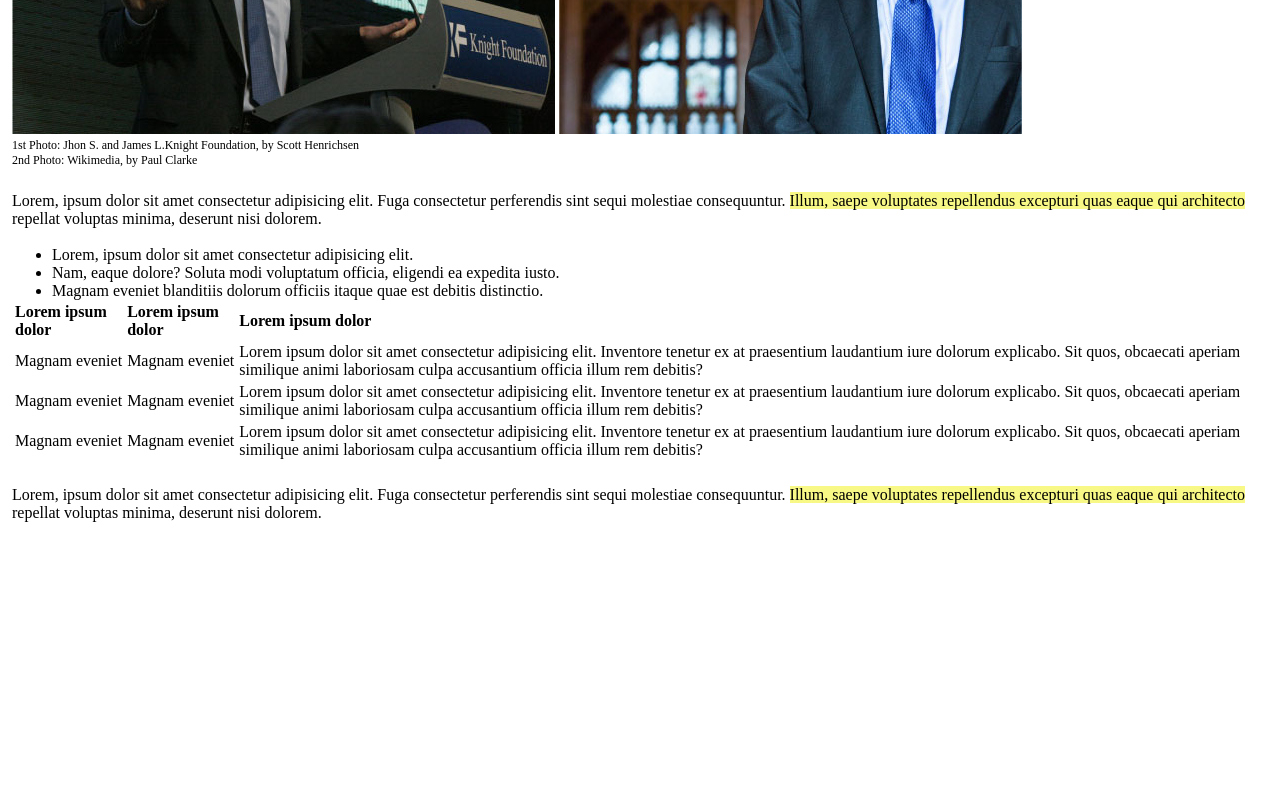
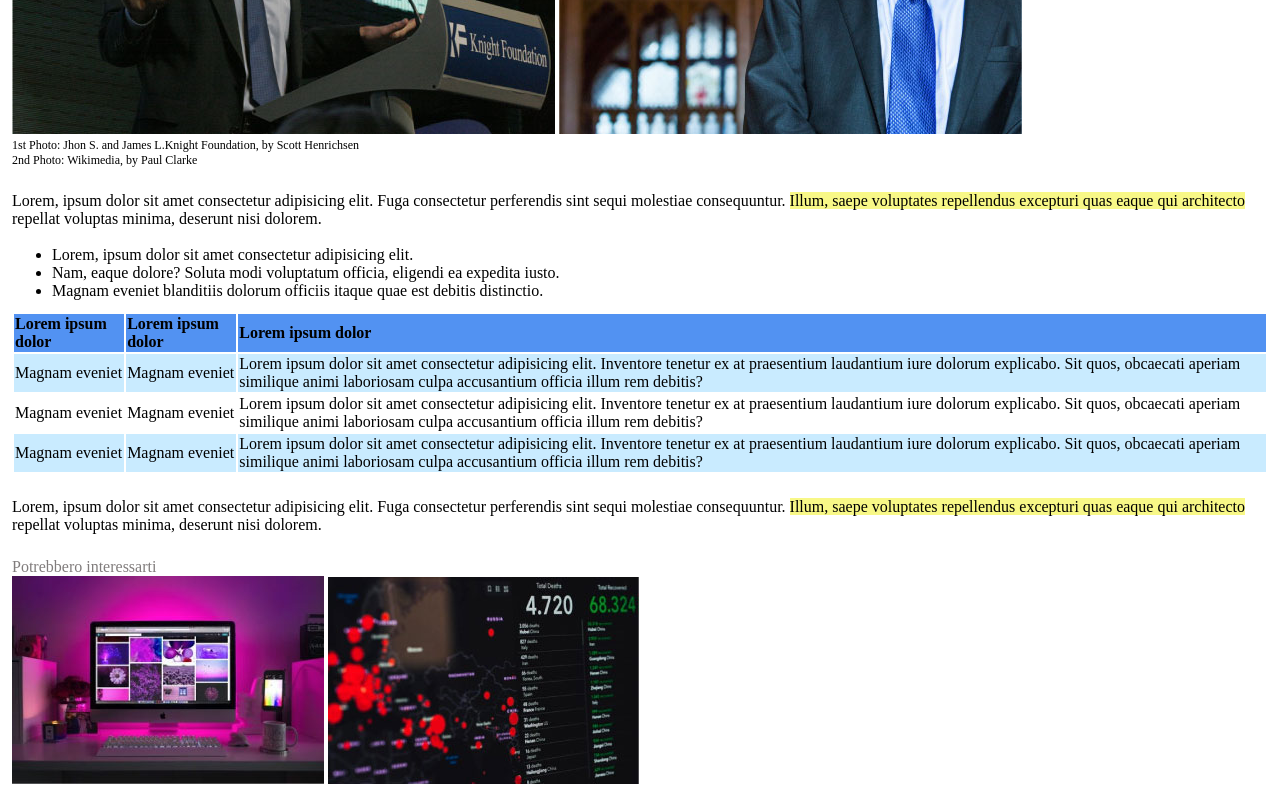
Before and after one commit to ElioSpena/html-css-booleaner, a plain HTML site: page index.html in a window 1280 px wide. Shown: the part 434-1234 px from the top of the page. Before the commit the page ends 968 px from the top, so only its background shows below. Drawn offline with Linux system fonts and the light colour scheme.

Commit message:
feat: footer (wip)

```diff
--- a/CSS/style.css
+++ b/CSS/style.css
@@ -26,7 +26,8 @@ header {
 }
 
 /*Main*/
-main {
+main,
+footer {
     padding: 12px;
 }
 
@@ -74,3 +75,18 @@ h1 {
 }
 
 /*Tabella*/
+
+#tabella {
+    margin-top: 12px;
+
+}
+
+.bg-blu {
+    background-color: rgb(82, 146, 242);
+}
+
+.bg-azzurro {
+    background-color: rgb(201, 235, 255);
+}
+
+/*Footer*/
--- a/index.html
+++ b/index.html
@@ -117,9 +117,13 @@
         <!--/Descrizione Articolo-->
     </main>
 
-        <!--Collegamento link utili-->
+    <!--Collegamento link utili-->
     <footer>
-
+        <div>
+            <p class="grey-text">Potrebbero interessarti</p>
+            <img src="./img/monitor.jpg" alt="monitor">
+            <img src="./img/graph.jpg" alt="grafico">
+        </div>
     </footer>
 
 </body>
```
